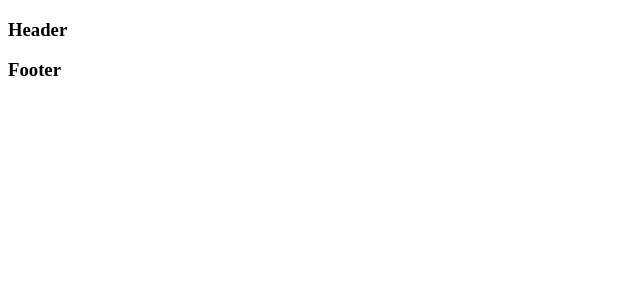
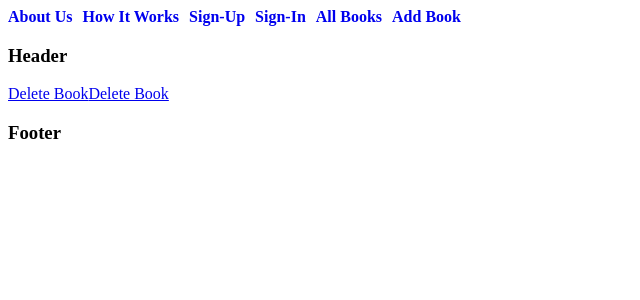
Before and after one commit to arvinvishwakarmaaws-png/book-store-angular, an Angular app in the folder bookStoreApp/: page /user/add-book in a window 1280 px wide. Shown: the top 300 px of the page, without its empty margins (0-640 px from the left). Built offline with nearby package versions, Linux system fonts and the light colour scheme.

Commit message:
routerLink concept, avoid using href with a tag.

```diff
--- a/bookStoreApp/src/app/app.html
+++ b/bookStoreApp/src/app/app.html
@@ -1,3 +1,9 @@
+<a routerLink="/about-us">About Us</a>
+<a routerLink="/how-it-works">How It Works</a>
+<a routerLink="/auth/sign-up">Sign-Up</a>
+<a routerLink="/auth/sign-in">Sign-In</a>
+<a routerLink="/public/all-books">All Books</a>
+<a routerLink="/user/add-book">Add Book</a>
 <h3>Header</h3>
 <router-outlet>
 </router-outlet>
--- a/bookStoreApp/src/app/app.scss
+++ b/bookStoreApp/src/app/app.scss
@@ -2,3 +2,11 @@
     text-align: center;
     text-transform: uppercase;
 }
+a{
+    margin-right: 10px;
+    text-decoration: none;
+    font-weight: bold;
+}
+a:hover{
+    text-decoration: underline;
+}
--- a/bookStoreApp/src/app/public/public.html
+++ b/bookStoreApp/src/app/public/public.html
@@ -1 +1,2 @@
+<a routerLink="/public/book-details/{{bookId}}">Book Details</a>
 <router-outlet></router-outlet>
--- a/bookStoreApp/src/app/public/public.ts
+++ b/bookStoreApp/src/app/public/public.ts
@@ -7,5 +7,5 @@ import { Component } from '@angular/core';
   styleUrl: './public.scss',
 })
 export class Public {
-
+  bookId: number = 100; // Example book ID, you can replace it with dynamic data
 }
--- a/bookStoreApp/src/app/user/user.html
+++ b/bookStoreApp/src/app/user/user.html
@@ -1 +1,3 @@
+<a routerLink="/user/{{userId}}/delete-book/{{deleteBook}}">Delete Book</a>
+<a [routerLink]="['/user', userId, 'delete-book', deleteBook]">Delete Book</a>
 <router-outlet></router-outlet>
--- a/bookStoreApp/src/app/user/user.ts
+++ b/bookStoreApp/src/app/user/user.ts
@@ -7,5 +7,6 @@ import { Component } from '@angular/core';
   styleUrl: './user.scss',
 })
 export class User {
-
+  deleteBook: number = 100; // Example book ID to delete, you can replace it with dynamic data
+  userId: number = 1; // Example user ID, you can replace it with dynamic data
 }
```
